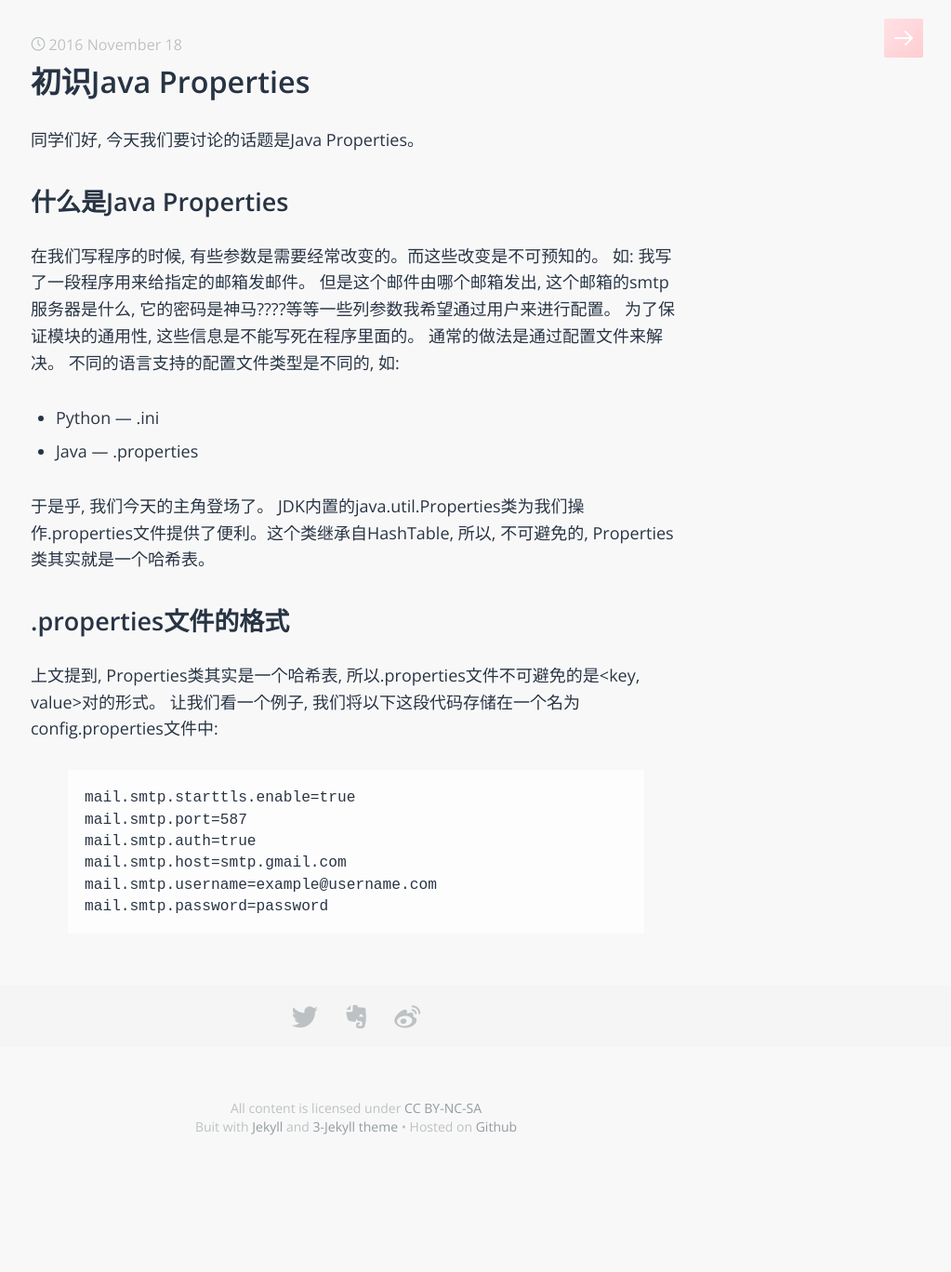
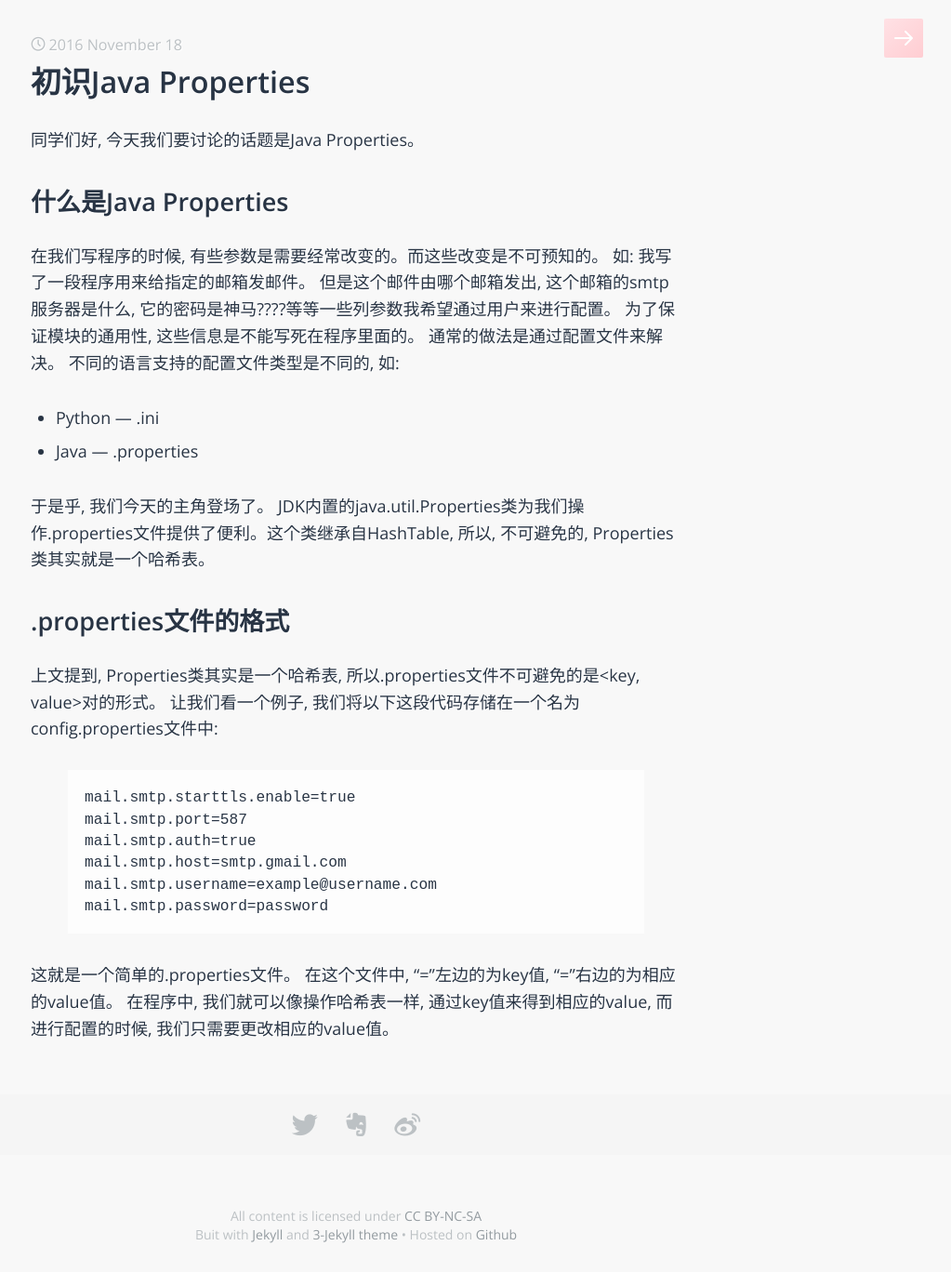
Before and after one commit to sophiesongge/sophiesongge.github.io, a Jekyll site: the page built from _posts/2016-11-18-java-properties.markdown, in a window 1280 px wide. Shown: the whole page at 93% size, without its empty margins (257-1280 px from the left). Built offline with Jekyll 4.4.1, drawn with Linux system fonts in a browser that asks for light colours; some web fonts are replaced.

Commit message:
add posts about java properties

```diff
--- a/_posts/2016-11-18-java-properties.markdown
+++ b/_posts/2016-11-18-java-properties.markdown
@@ -30,3 +30,5 @@ mail.smtp.host=smtp.gmail.com
 mail.smtp.username=example@username.com
 mail.smtp.password=password
 {% endhighlight %}
+
+这就是一个简单的.properties文件。 在这个文件中, "="左边的为key值, "="右边的为相应的value值。 在程序中, 我们就可以像操作哈希表一样, 通过key值来得到相应的value, 而进行配置的时候, 我们只需要更改相应的value值。
```
